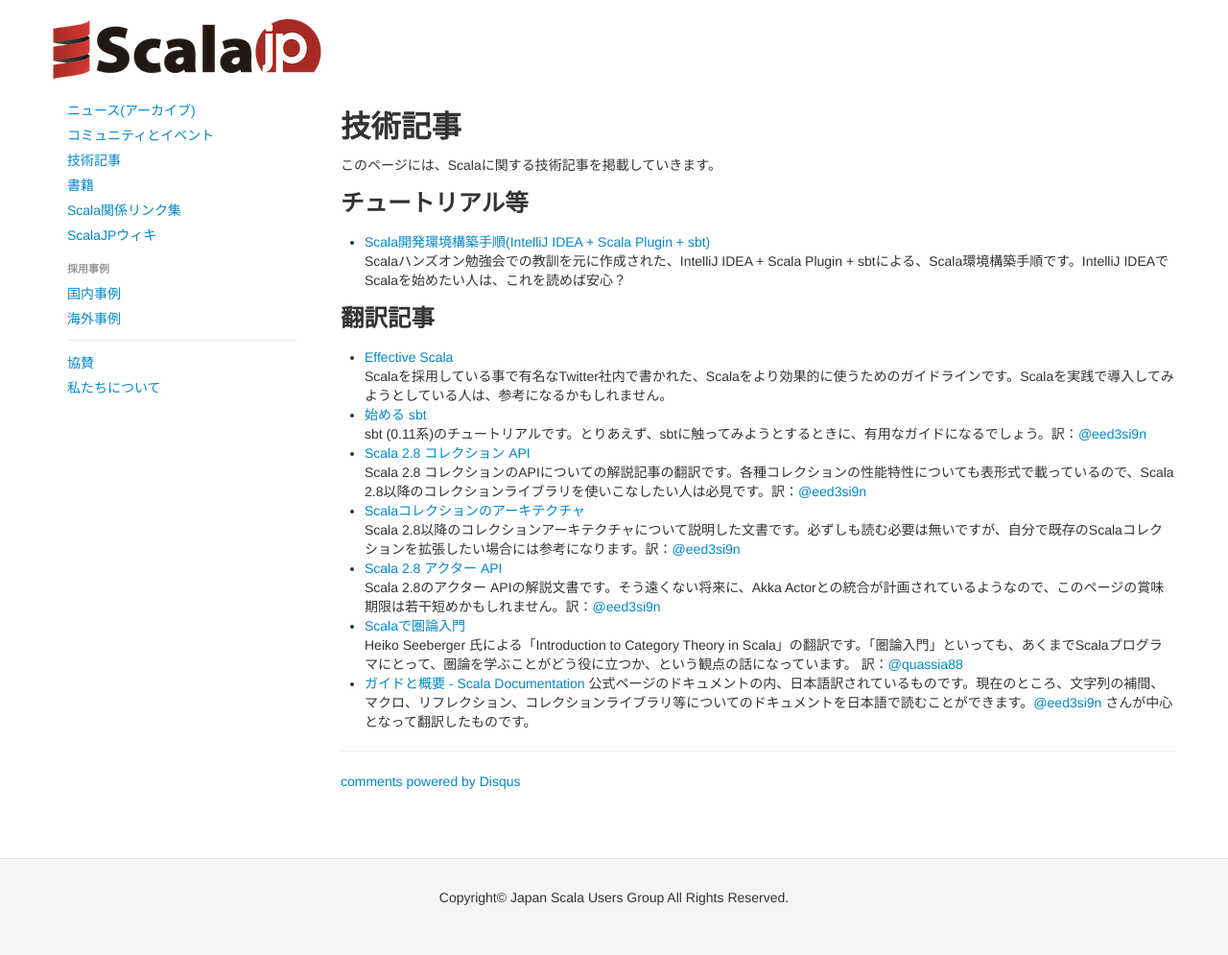
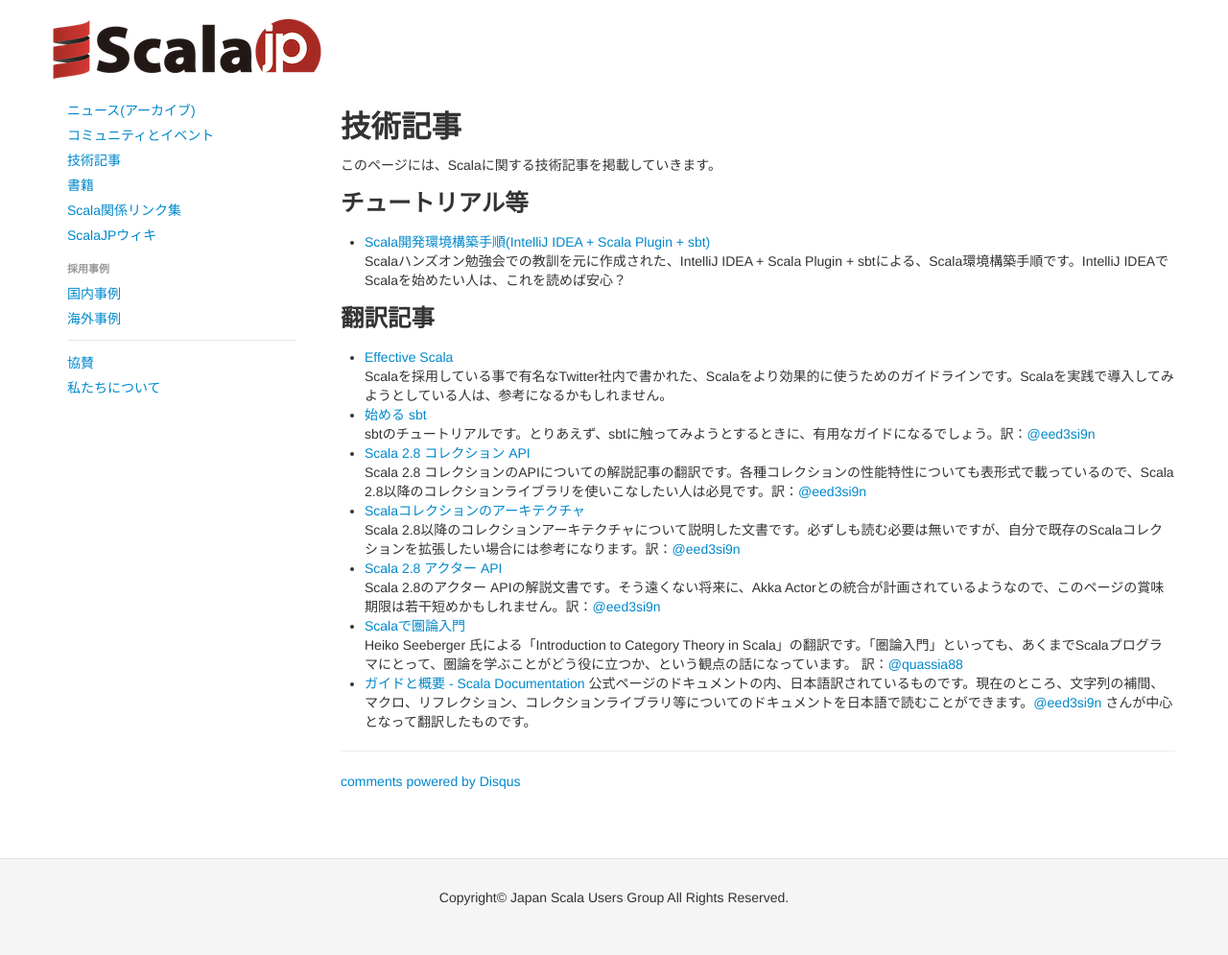
Before and after one commit to scalajp/scalajp, a Jekyll site: the page built from articles.md, in a window 1280 px wide. Shown: the whole page at 96% size. Built offline with Jekyll 4.4.1, drawn with Linux system fonts in a browser that asks for light colours; nearby versions of some CDN libraries; Markdown is read by kramdown in place of the engine named in the settings; comment, search, counter and statistics services are not loaded.

Commit message:
0.11系限定というわけではなく、一応更新してるし、0.12や0.13でもほぼ有効なので0.11系というのは削除

```diff
--- a/articles.md
+++ b/articles.md
@@ -18,7 +18,7 @@
 * [Effective Scala](http://scalajp.github.com/effectivescala/index-ja.html)
 Scalaを採用している事で有名なTwitter社内で書かれた、Scalaをより効果的に使うためのガイドラインです。Scalaを実践で導入してみようとしている人は、参考になるかもしれません。
 * [始める sbt](http://scalajp.github.com/sbt-getting-started-guide-ja/)
-sbt (0.11系)のチュートリアルです。とりあえず、sbtに触ってみようとするときに、有用なガイドになるでしょう。訳：[@eed3si9n](https://twitter.com/eed3si9n)
+sbtのチュートリアルです。とりあえず、sbtに触ってみようとするときに、有用なガイドになるでしょう。訳：[@eed3si9n](https://twitter.com/eed3si9n)
 * [Scala 2.8 コレクション API](http://docs.scala-lang.org/ja/overviews/collections/introduction.html)
 Scala 2.8 コレクションのAPIについての解説記事の翻訳です。各種コレクションの性能特性についても表形式で載っているので、Scala 2.8以降のコレクションライブラリを使いこなしたい人は必見です。訳：[@eed3si9n](https://twitter.com/eed3si9n)
 * [Scalaコレクションのアーキテクチャ](http://scalajp.github.com/scala-collections-impl-doc-ja/)
```
